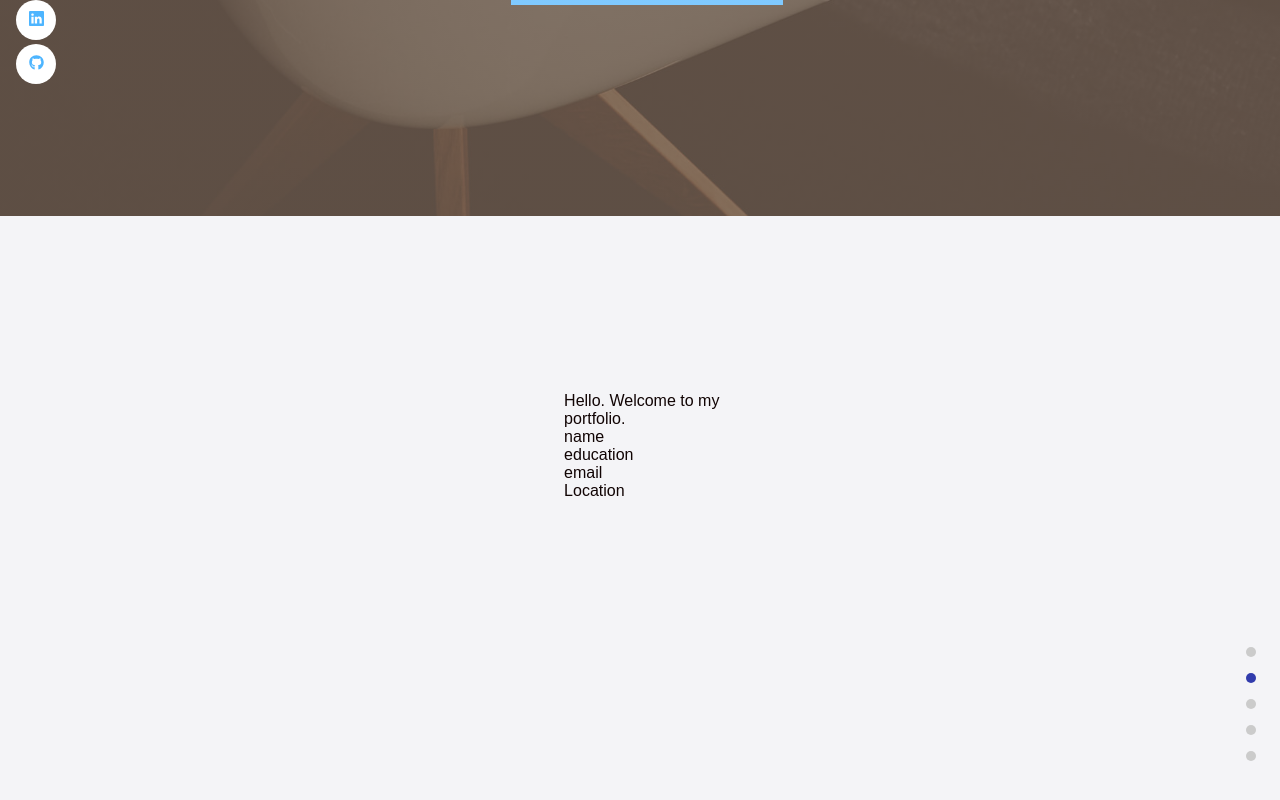
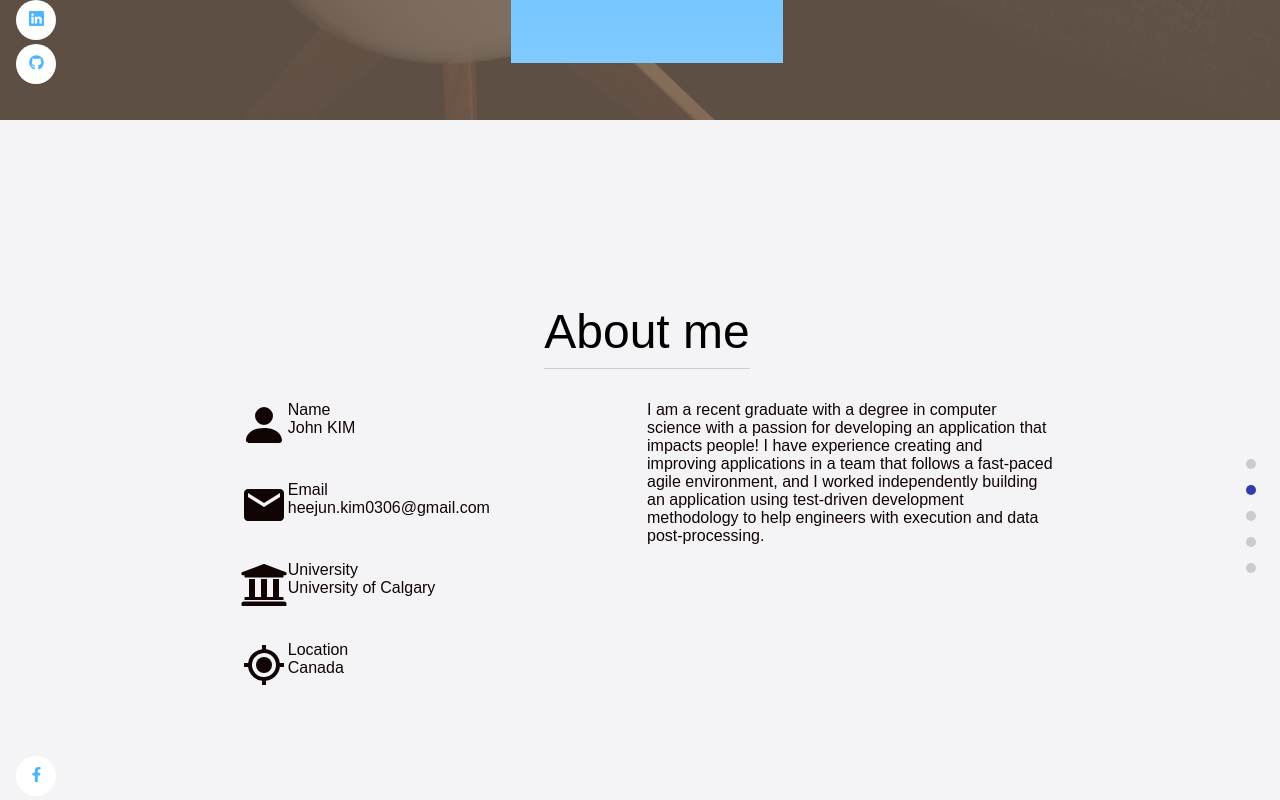
Before and after one commit to johnkim0306/Personal-Website, a React (Create React App) app in the folder my-app/: page / in a window 1280 px wide. Shown: the part 680-1480 px from the top of the page. Built offline with nearby package versions, Linux system fonts and the light colour scheme.

Commit message:
Implement About component and it's styling

```diff
--- a/my-app/src/components/about/About.jsx
+++ b/my-app/src/components/about/About.jsx
@@ -1,35 +1,84 @@
 import React from 'react'
 import { AppWrap } from "../../wrapper";
 import './about.scss'
+import { BsFillPersonFill } from "react-icons/bs";
+import { BiCurrentLocation } from "react-icons/bi";
+import { MdEmail } from "react-icons/md";
+import { FaUniversity } from "react-icons/fa";
 
 const About = () => {
     return (
-        <div>
-            <section id='about'>
-            <div className="container about__container">
-                <div className="header">
-                    <div className="header__title">
-                        Hello. Welcome to my portfolio.
+            <section className='about'>
+                <div className="container about__container">
+                    <div className="about__header">
+                        <div className="about__header--info">
+                            About me
+                        </div>
                     </div>
-                </div>
-                <div className="content">
-                    <div className="content__info">
-                        name
+                    <div className="about__content">
+                        <div className="about__content--left">
+                            <div className="about__content--info">
+                                <div className="about__icon">
+                                    <BsFillPersonFill />
+                                </div>
+                                <div className="about__field">
+                                    <div className="about__field--label">
+                                        Name
+                                    </div>
+                                    <div className="about__field--value">
+                                        John KIM
+                                    </div>
+                                </div>
+                            </div>
+                            <div className="about__content--info">
+                                <div className="about__icon">
+                                    <MdEmail />
+                                </div>
+                                <div className="about__field">
+                                    <div className="about__field--label">
+                                        Email
+                                    </div>
+                                    <div className="about__field--value">
+                                        heejun.kim0306@gmail.com
+                                    </div>
+                                </div>
+                            </div>
+                            <div className="about__content--info">
+                                <div className="about__icon">
+                                    <FaUniversity />
+                                </div>
+                                <div className="about__field">
+                                    <div className="about__field--label">
+                                        University
+                                    </div>
+                                    <div className="about__field--value">
+                                        University of Calgary
+                                    </div>
+                                </div>
+                            </div>
+                            <div className="about__content--info">
+                                <div className="about__icon">
+                                    <BiCurrentLocation />
+                                </div>
+                                <div className="about__field">
+                                    <div className="about__field--label">
+                                        Location
+                                    </div>
+                                    <div className="about__field--value">
+                                        Canada
+                                    </div>
+                                </div>
+                            </div>
+                        </div>
+                        <div className="about__content--right">
+                        I am a recent graduate with a degree in computer science with a passion for developing an application that impacts people!
+                        I have experience creating and improving applications in a team that follows a fast-paced agile environment, and I worked independently building
+                       an application using test-driven development methodology to help engineers with execution and data post-processing.
                     </div>
-                    <div className="content__info">
-                        education
-                    </div>
-                    <div className="content__info">
-                        email
-                    </div>
-                    <div className="content__info">
-                        Location
                     </div>
 
                 </div>
-            </div>
             </section>
-        </div>
     )
 }
 
--- a/my-app/src/components/about/about.scss
+++ b/my-app/src/components/about/about.scss
@@ -0,0 +1,67 @@
+.about {
+    display: flex;
+    width: 100%;
+    min-height: fit-content;
+    display: flex;
+    flex-direction: column;
+
+    &__container {
+        min-height: fit-content;
+        //display: flex;
+        //flex-direction: column;
+    }
+
+    &__header {
+        display: flex;
+        justify-content: center;
+        font-weight: 400;
+        font-size: 3rem;
+        line-height: 1.5;
+
+        &--info {
+            color: #000;
+            border-bottom-color: #ccc;
+            border-bottom-width: .0625rem;
+            border-bottom-style: solid;
+            margin-bottom: 2rem;
+        }
+    }
+
+    &__content {
+        display: flex;
+        flex-flow: row wrap;
+        justify-content: space-between;
+        //width: 50%;
+
+        &--info {
+            display: flex;
+            //flex: 50%;
+            margin-bottom: 2rem;
+            width: 100%;
+            //margin: 0 auto;
+
+            svg {
+                min-height: 100%;
+                width: 100%;
+            }
+        }
+
+        &--left {
+            width: 50%;
+        }
+
+        &--right {
+            width: 50%;
+        }
+    }
+
+    &__icon {
+        width: 3rem;
+        height: 3rem;
+    }
+
+    &__field {
+        display: flex;
+        flex-direction: column;
+    }
+}
--- a/my-app/src/components/work/Work.jsx
+++ b/my-app/src/components/work/Work.jsx
@@ -52,10 +52,10 @@ const Work = () => {
         title: "University of Calgary",
         date: "2018",
         company: "Research Assistant",
-        desc1: "Initiated and coordinated a Text and Data Mining of large dataset extracted from mobile App Developement Teams using the program languages Java, Python, R-Language.",
+        desc1: "Initiated and coordinated a Text and Data Mining of large dataset extracted from mobile App Development Teams using the program languages Java, Python, R-Language.",
         desc2: "Planned and coordinated NLP Topic Modeling using Python and R-language.",
         desc3: "Improved methods by proposing LDA algorithms and Gibbs Sampling Option that ended up on the final research paper.",
-        desc4: "The paper got accepted and is published in the IEEE digital library.",
+        desc4: "The paper got accepted and published in the IEEE digital library.",
         img: "https://i.pinimg.com/originals/a9/f6/94/a9f69465d972a004ad581f245d6ad581.jpg",
       },
   ];
--- a/my-app/src/components/work/work.scss
+++ b/my-app/src/components/work/work.scss
@@ -7,9 +7,10 @@
     flex-direction: column;
     align-items: center;
     justify-content: center;
-    background-color: crimson;
+    background-color: $color-primary;
     width: 100%;
     padding-bottom: 3rem;
+    margin-top: 1rem;
 
   .slider {
     height: 100%;
@@ -99,8 +100,13 @@
         font-size: 13px;
       }
       ul {
+          display: list-item;
           padding-top: .25rem;
-          list-style-type: circle;
+          //list-style-type: circle;
+      }
+      li {
+        list-style-type: circle;
+        display: list-item;
       }
       span {
         font-size: 12px;
--- a/my-app/src/index.scss
+++ b/my-app/src/index.scss
@@ -28,7 +28,7 @@ body {
 
 .container {
     width: $container-width-lg;
-    min-height: 100vh;
+    //min-height: 100vh;
     margin: 0 auto;
 }
 
@@ -50,7 +50,7 @@ h5 {
 
 section {
     margin-top: 8rem;
-    height: 100vh;
+    height: 77vh;
 }
 
 
```
